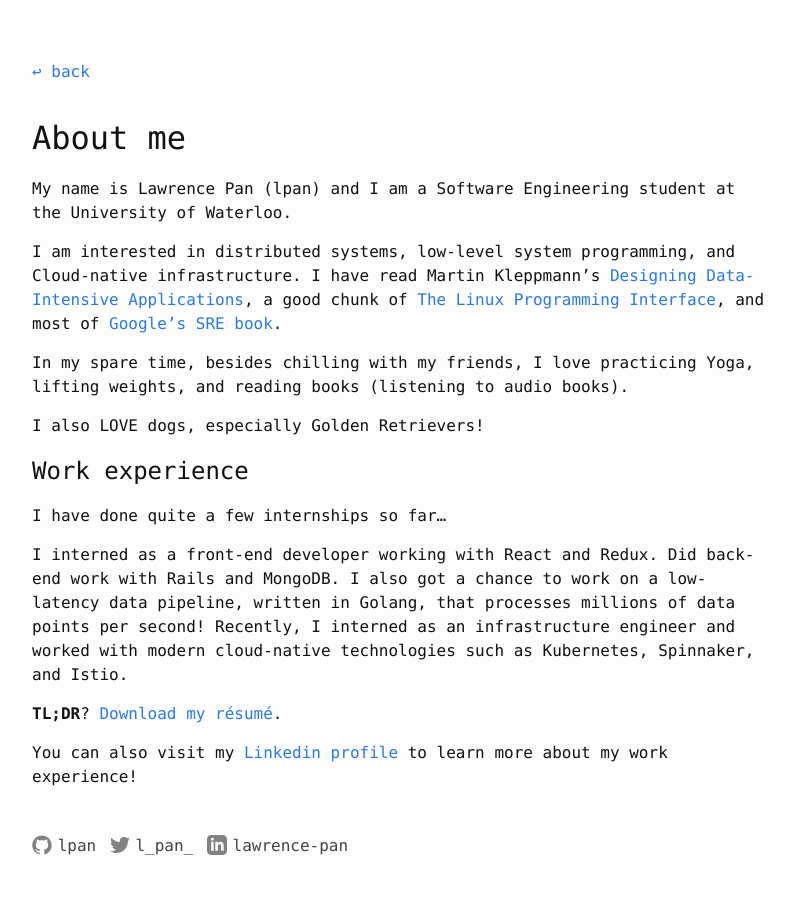
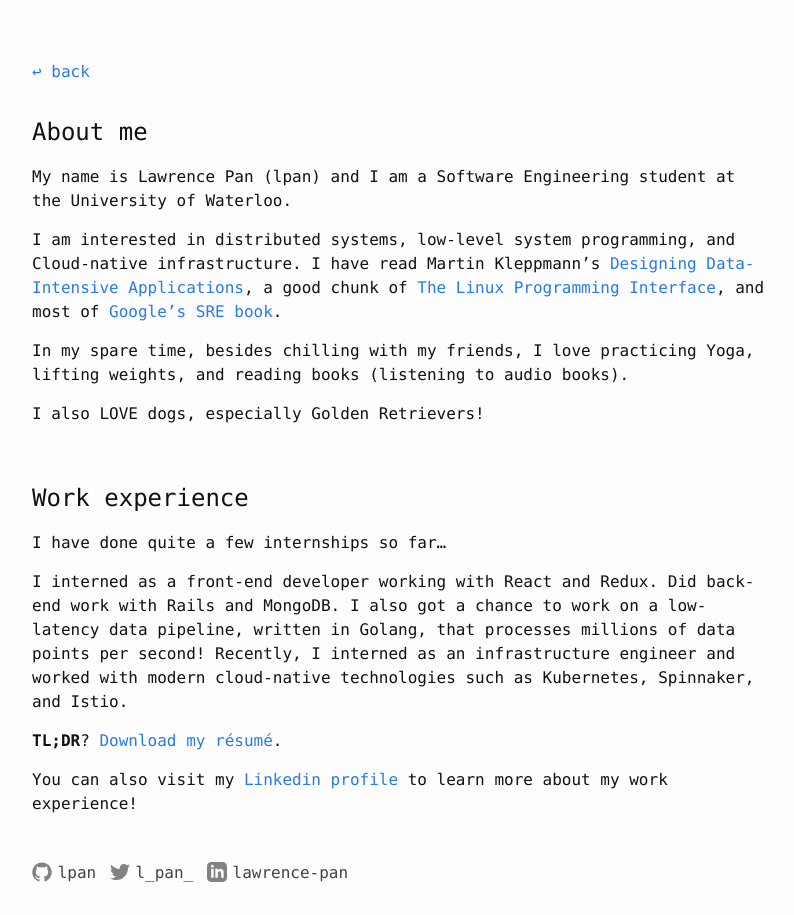
Before and after one commit to lpan/lpan.github.io, a Jekyll site: the page built from about.md, in a window 1280 px wide. Shown: the whole page, without its empty margins (238-1032 px from the left). Built offline with Jekyll 4.4.1, drawn with Linux system fonts in a browser that asks for light colours.

Commit message:
better topography

```diff
--- a/about.md
+++ b/about.md
@@ -4,7 +4,7 @@ title: About - Lawrence Pan
 permalink: /about/
 ---
 
-# About me
+## About me
 
 My name is Lawrence Pan (lpan) and I am a Software Engineering student at the
 University of Waterloo.
@@ -19,6 +19,8 @@ In my spare time, besides chilling with my friends, I love practicing Yoga,
 lifting weights, and reading books (listening to audio books).
 
 I also LOVE dogs, especially Golden Retrievers!
+
+<br>
 
 ## Work experience
 
```
